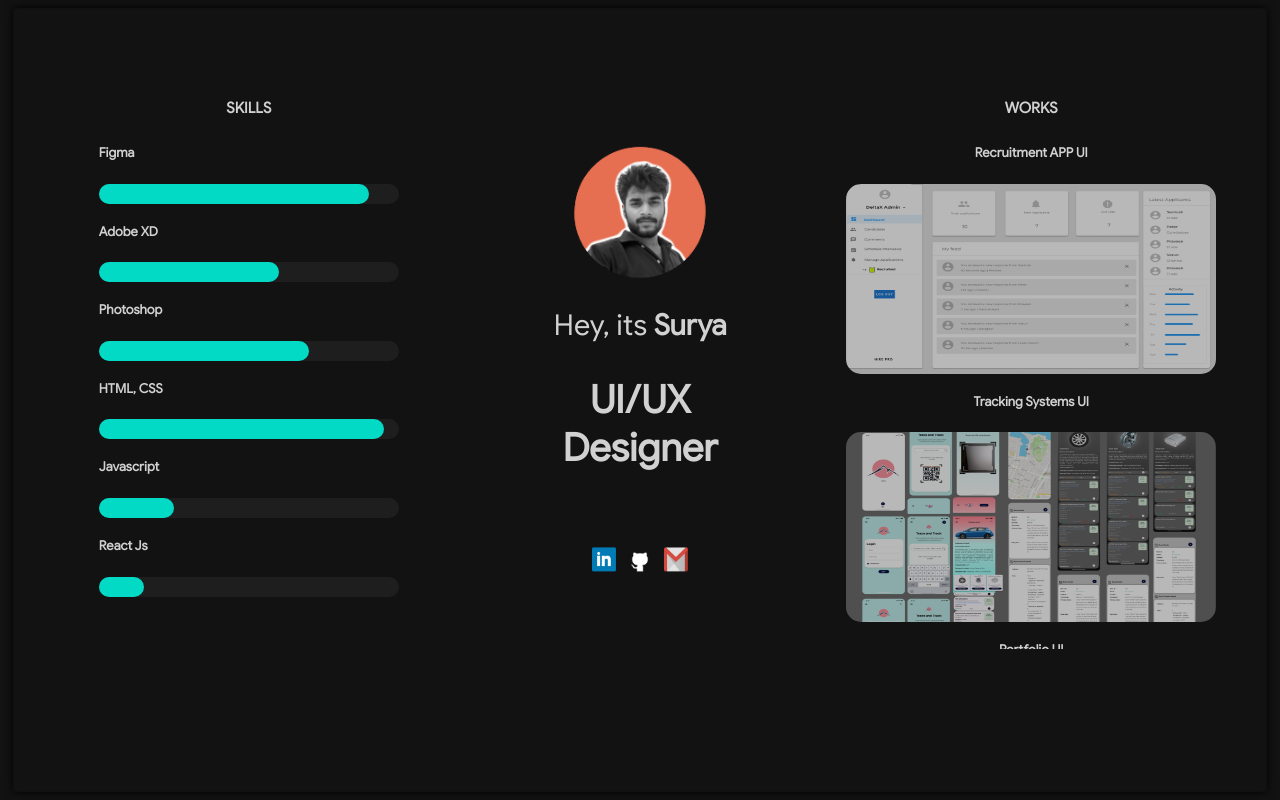
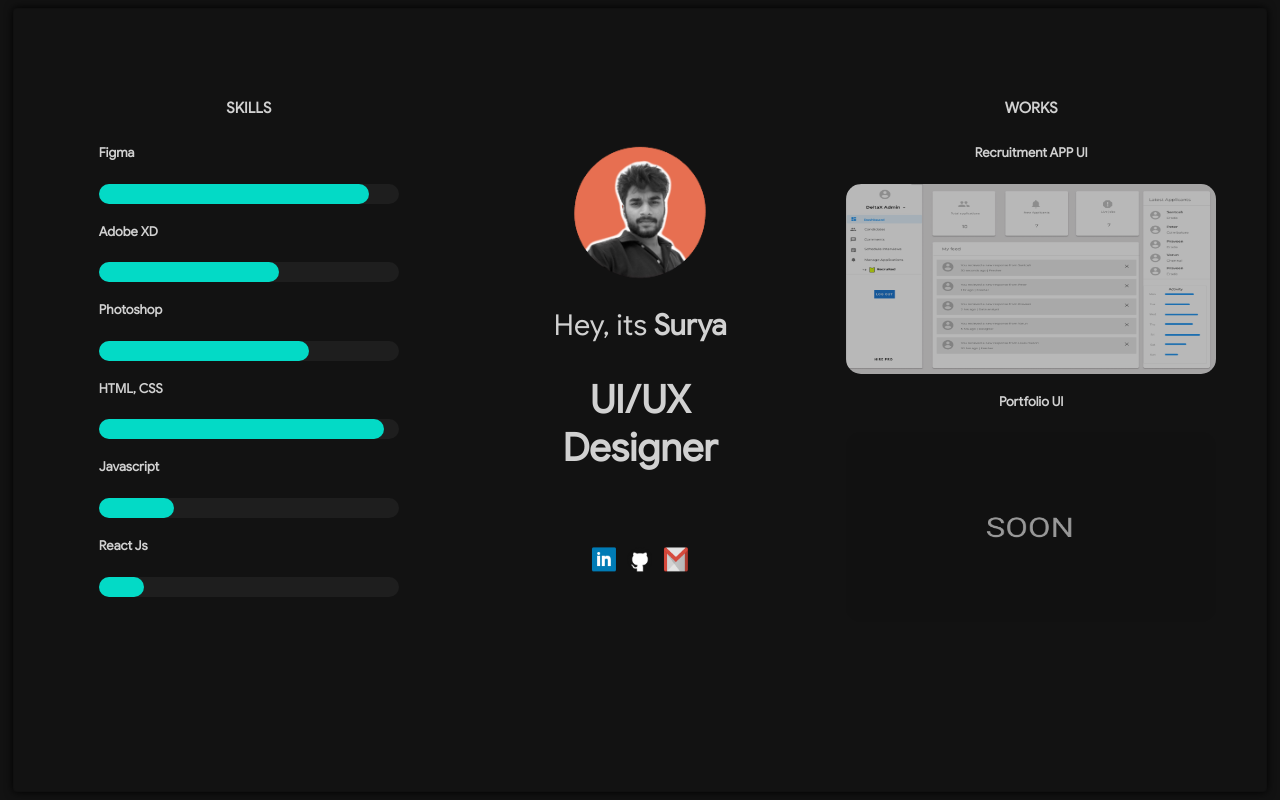
Before and after one commit to suryasanity/simple-portfolio, a plain HTML site: page index.html in a window 1280 px wide. Drawn offline with nearby package versions, Linux system fonts and the light colour scheme.

Commit message:
Update index.html

```diff
--- a/index.html
+++ b/index.html
@@ -90,11 +90,7 @@
               ><h6 class="uiheader">Recruitment APP UI</h6>
               <img class="slideimages" src="/img/admin dash.png" alt="admin"
             /></a>
-            <a
-              href="https://www.figma.com/file/RDv28VUK9EgC5aVf0dPaem/T-and-T-by-Surya?node-id=0%3A1"
-              ><h6 class="uiheader">Tracking Systems UI</h6>
-              <img class="slideimages" src="/img/ttsuryacrop.png" alt="admin"
-            /></a>
+
             <a href=""
               ><h6 class="uiheader">Portfolio UI</h6>
               <img class="slideimages" src="/img/SOON.png" alt="admin"
```
